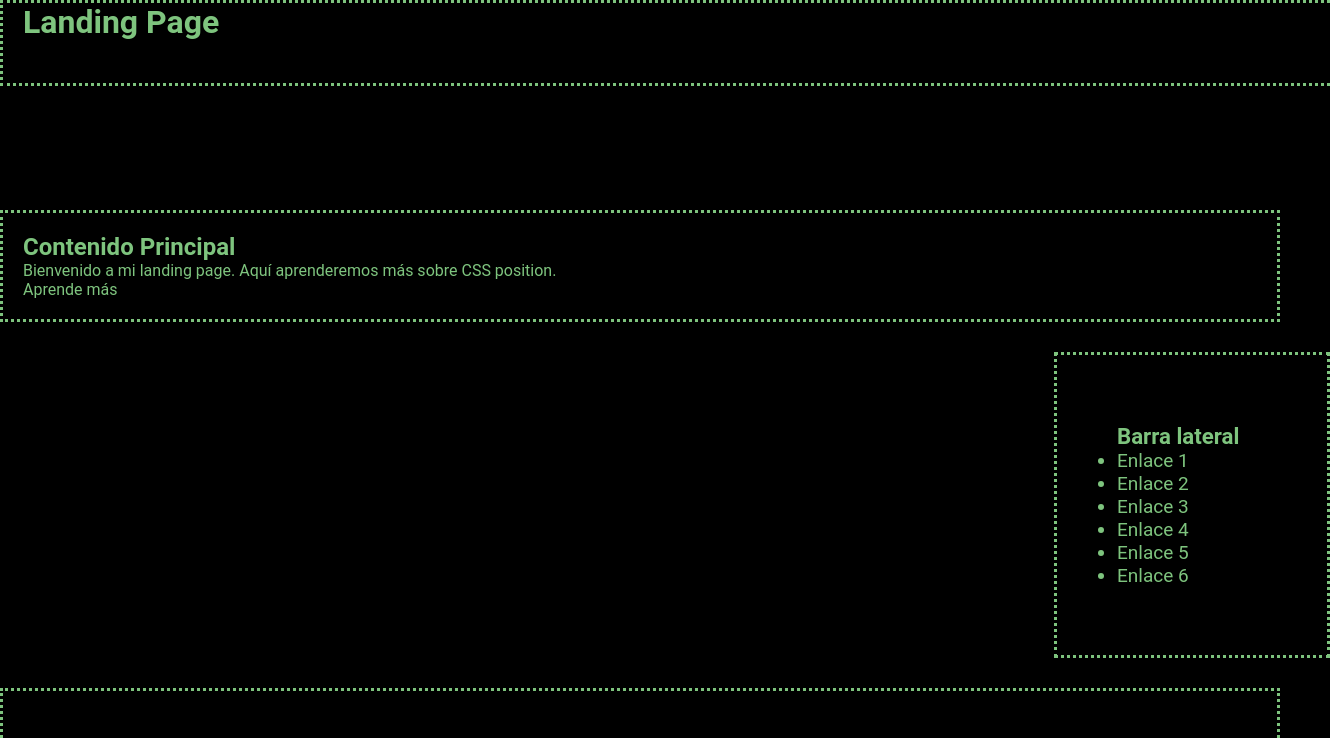
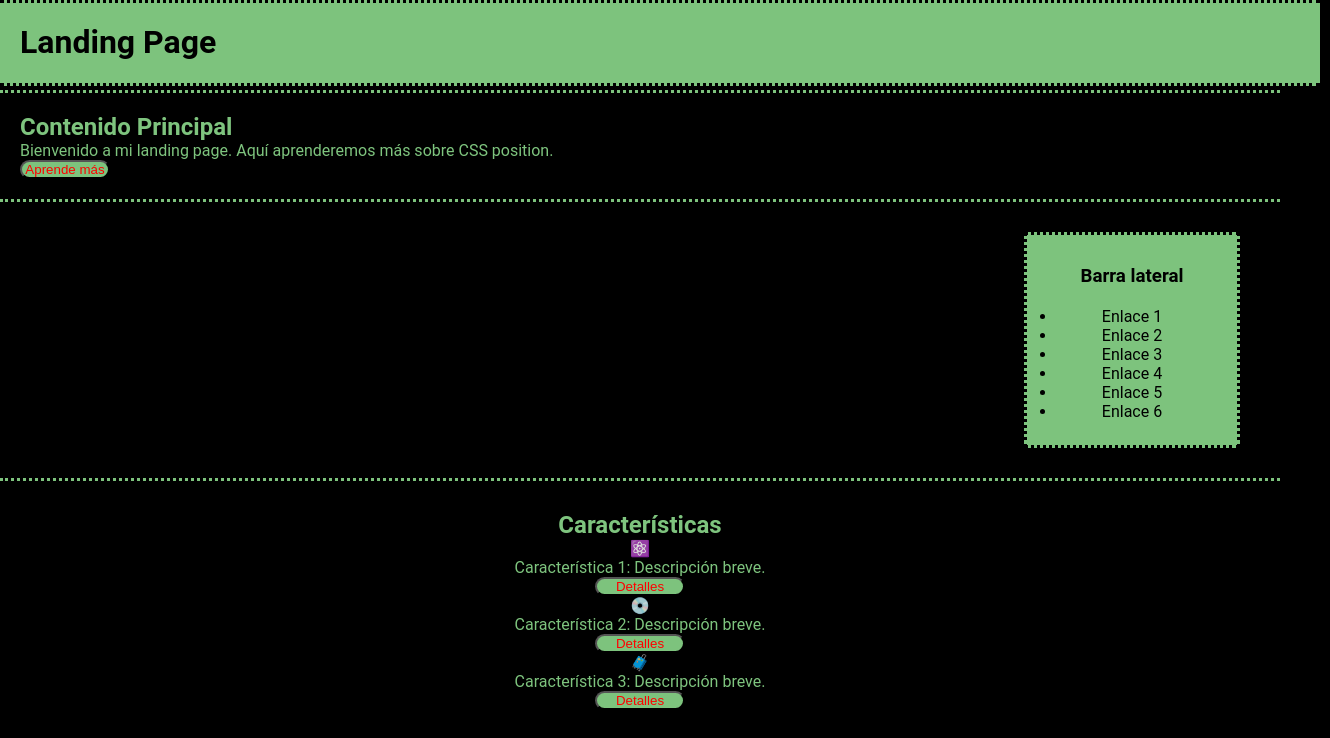
Before and after one commit to Bigdata69/reto2css, a plain HTML site: page index.html in a window 1280 px wide. Shown: the top 738 px of the page, 1330 px wide, since content can reach past the window. Drawn offline with Linux system fonts and the light colour scheme.

Commit message:
Add files via upload

```diff
--- a/index.html
+++ b/index.html
@@ -1,4 +1,4 @@
- <!DOCTYPE html>
+
     <html lang="es">
       <head>
         <meta charset="UTF-8" />
@@ -15,7 +15,7 @@
             <h2>Contenido Principal</h2>
             <p>
               Bienvenido a mi landing page. Aquí aprenderemos más sobre CSS position.
-            </p
+            </p>
             <button>Aprende más</button>
           </section>
           <aside class="sidebar">
--- a/style.css
+++ b/style.css
@@ -4,28 +4,32 @@ margin : 0;
 padding : 0;}
 
 header{
-  border-style: dotted;padding-left: 20px;
-  position: fixed;z-index:1;background-color: black;height: 80px;width:2000px
-  ;
+  border-top: dotted;padding: 20px;
+  position: fixed;z-index:1;color: black;height:50px;width:100%;
+  border-bottom: dotted; top:0;background-color: #8fdf8fe0;height: 40px;
 }
-main {position:relative;padding-top: 200px;}
+main {position:relative;padding-top: 80px;}
 body {background-color:black ; font-family: roboto;
-    color:#8fdf8fe0 ;height:auto;}
+    color:#8fdf8fe0 ;height:100%; width: 100%;min-height: 100vh;}
 
   section.content { margin-top:10px;
-    border-style: dotted;
+    border-top: dotted; border-bottom: dotted;
     text-align: left; padding: 20px;position: relative;}
   /* h2 este es el segundo titulo */
-  aside.sidebar{border-style: dotted;
-position: relative;left:80%;width: 150px;
-align-content:center; font-size:19px;
-    height: 180px;padding:60px;
-margin:30px; border-style: dotted;}
+  .sidebar {border-style: dotted ;background-color :#8fdf8fe0 ;color:black;
+  position: relative;left:80%;width: 150px;
+align-content:center;text-align: center; font-size:2 em;
+    height: 150px;padding:30px;
+   ;color:black;margin-bottom: 30px;
+  margin-top:30px; border-style: dotted;box-shadow: 0,0px,50px red;}
+h3 {padding-bottom: 20px;}
+section.features
+{position:relative;padding: 30px;
+    border-top: dotted; text-align: center;
+  border-bottom: dotted ;}
+  button {border-radius: 10px;color: red; width: 90px;background-color: #8fdf8fe0}
+span{ size: 50px;}
 
-section.features
-{position:relative;padding: 50px;
-    border-style: dotted; text-align: center;}
-    button {border-radius: 10px;color: red; width: 60px;}
-span{ size: 50px;}
-footer {margin-top: 200px;position:sticky; text-align: center;padding : 25px;
-   border-style: dotted ;}
+footer {margin-top: 100px;font-size: 2em;
+  position:sticky; text-align: center;padding : 25px;
+  border-top: dotted ;background-color :#8fdf8fe0 ;color:black}
```
